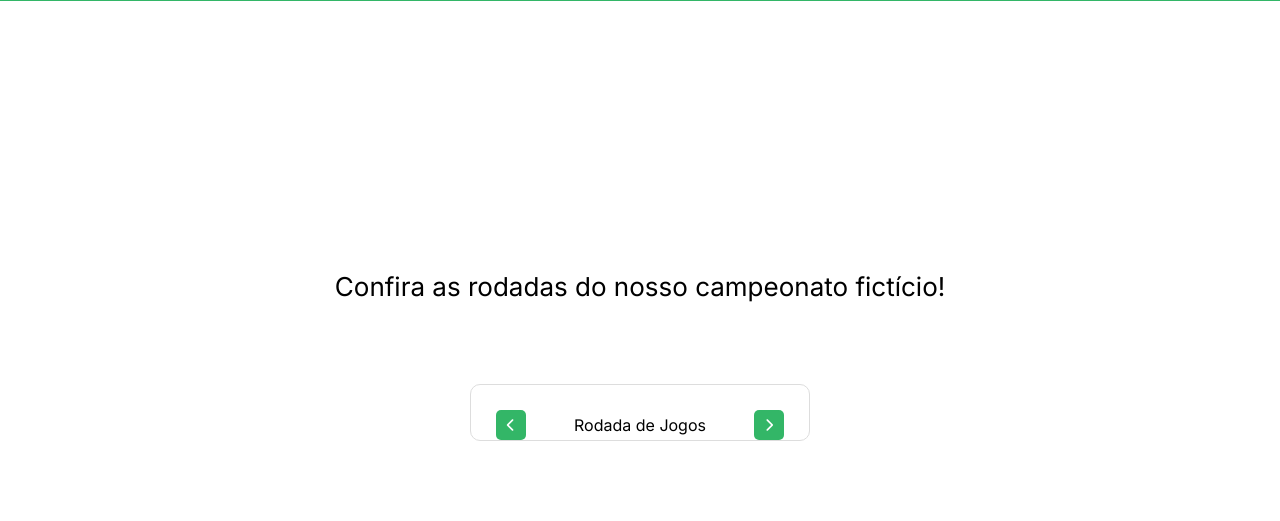
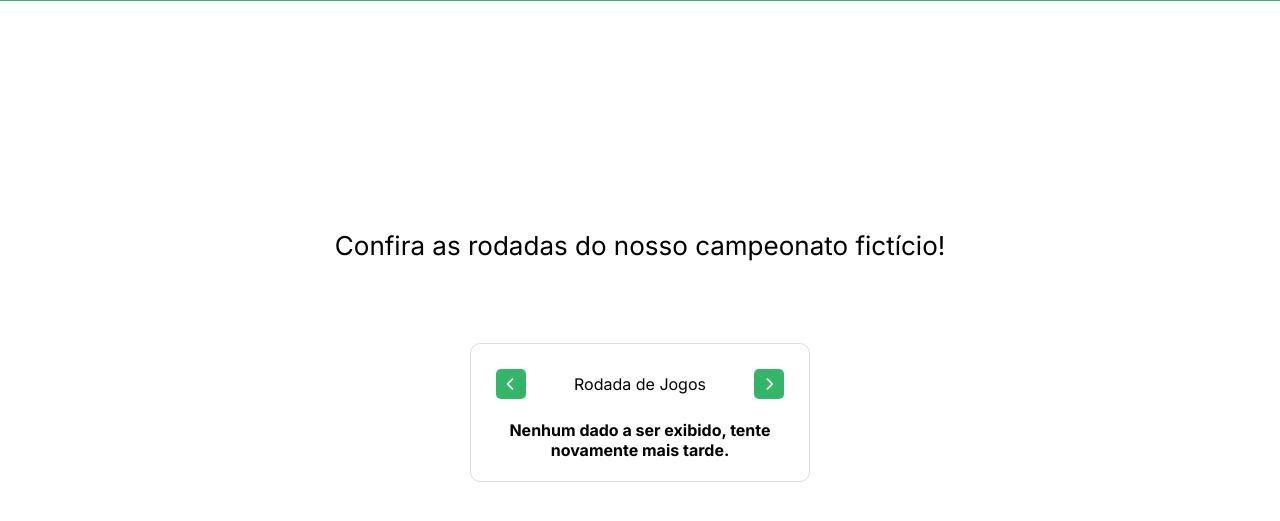
Before and after one commit to dezoliveira/sevn-esportes, a website built with Vite: page index.html in a window 1280 px wide. Shown: the part 71-592 px from the top of the page. Built offline with nearby package versions, Linux system fonts and the light colour scheme; no server answers.

Commit message:
add: tratamento caso não exista dados na api

```diff
--- a/main.js
+++ b/main.js
@@ -1,6 +1,8 @@
 import { renderCard } from './src/scripts/roundCard'
 import { getRound } from './src/services/sevnApi'
 import { handleRounds } from './src/scripts/toggleRounds'
+
+const roundCard = document.getElementById("roundCard")
 
 let counter = 1
 
@@ -11,7 +13,13 @@ window.addEventListener("load", async () => {
   // Initialize app if data exists
   if (data !== undefined) {
     initializeApp(data)
+
+  } else {
+    roundCard.innerHTML += `
+      <h4>Nenhum dado a ser exibido, tente novamente mais tarde.</h4>
+    `
   }
+
 })
 
 // Initialize functions on App
--- a/style.css
+++ b/style.css
@@ -77,6 +77,10 @@ body {
   gap: 0px;
   border-radius: 10px;
   border: 1px solid #DDDDDD;
+}
+
+.card h4 {
+  text-align: center;
 }
 
 .card .round-toggle {
```
